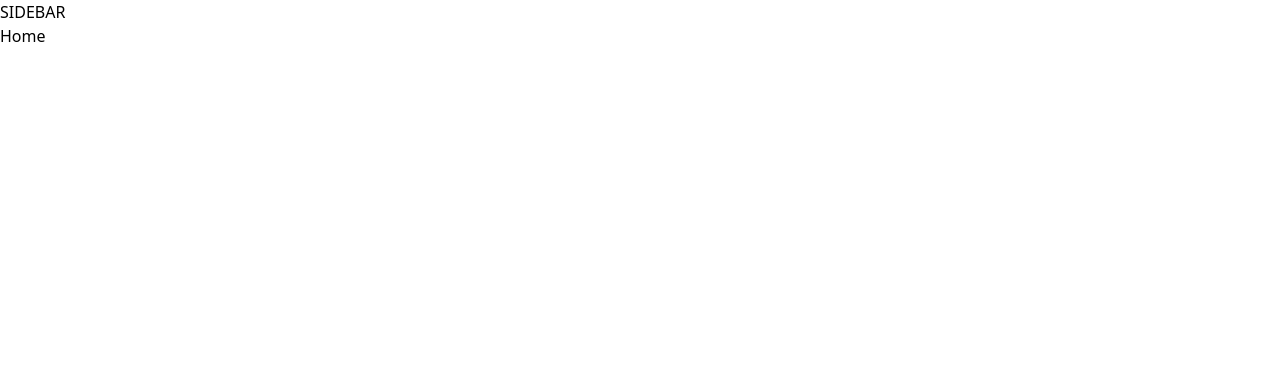
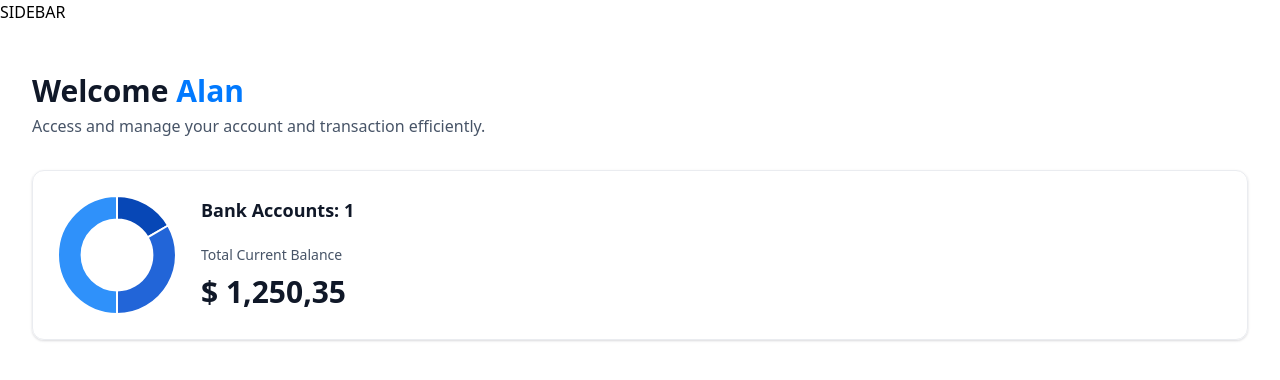
Before and after one commit to alanahmad558192/Albanking, a Next.js app: page / in a window 1280 px wide. Shown: the top 380 px of the page. Built offline with nearby package versions, Linux system fonts and the light colour scheme.

Commit message:
Home Page UI

```diff
--- a/app/(root)/page.tsx
+++ b/app/(root)/page.tsx
@@ -1,10 +1,30 @@
 /** @format */
 
+import HeaderBox from "@/components/HeaderBox";
+import TotalBalanceBox from "@/components/TotalBalanceBox";
 import React from "react";
 
 const Home = () => {
+  const loggedIn = { firstName: "Alan" };
   return (
-    <div>Home</div>
+    <section className="home">
+      <div className="home-content">
+        <header className="home-header">
+          <HeaderBox
+            type="greeting"
+            title="Welcome"
+            user={loggedIn?.firstName || "Guest"}
+            subtext="Access and manage your account and transaction efficiently."
+          />
+
+          <TotalBalanceBox
+          accounts={[]}
+          totalBanks={1}
+          totalCurrentBalance={1250.35}
+          />
+        </header>
+      </div>
+    </section>
   );
 };
 
--- /dev/null
+++ b/components/AnimatedCounter.tsx
@@ -0,0 +1,19 @@
+/** @format */
+
+"use client";
+
+import CountUp from "react-countup";
+
+const AnimatedCounter = ({ amount }: { amount: number }) => {
+  return (
+    <div className="w-full">
+      <CountUp
+      decimals={2}
+      decimal=","
+      prefix="$ "
+      end={amount} />
+    </div>
+  );
+};
+
+export default AnimatedCounter;
--- /dev/null
+++ b/components/DoughnutChart.tsx
@@ -0,0 +1,35 @@
+'use client';
+
+import { Chart as ChartJS, ArcElement, Tooltip, Legend } from 'chart.js';
+import { Doughnut } from 'react-chartjs-2';
+
+ChartJS.register(ArcElement, Tooltip, Legend);
+
+
+
+const DoughnutChart = ( {accounts}: DoughnutChartProps ) => {
+  const data = {
+    datasets: [
+      {
+        label: 'Banks',
+        data: [1250, 2500, 3750],
+        backgroundColor: ['#0747b6', '#2265d8', '#2f91fa']
+      }
+    ],
+    labels: ['Bank 1', 'Bank 2', 'Bank 3']
+  }
+  return (
+    <Doughnut
+    data={data}
+    options={{
+      cutout: '60%',
+      plugins: {
+        legend: {
+          display: false
+        }
+      }
+    }} />
+  )
+}
+
+export default DoughnutChart
--- /dev/null
+++ b/components/HeaderBox.tsx
@@ -0,0 +1,22 @@
+/** @format */
+
+const HeaderBox = ({
+  type = "title",
+  title,
+  subtext,
+  user,
+}: HeaderBoxProps) => {
+  return (
+    <div className="header-box">
+      <h1 className="header-box-title">
+        {title}
+        {type === "greeting" && (
+          <span className="text-bankGradient">&nbsp;{user}</span>
+        )}
+      </h1>
+      <p className="header-box-subtext">{subtext}</p>
+    </div>
+  );
+};
+
+export default HeaderBox;
--- /dev/null
+++ b/components/TotalBalanceBox.tsx
@@ -0,0 +1,36 @@
+'use client';
+import AnimatedCounter from "./AnimatedCounter";
+import DoughnutChart from "./DoughnutChart";
+
+const TotalBalanceBox = ({
+  accounts = [],
+  totalBanks,
+  totalCurrentBalance,
+}: TotlaBalanceBoxProps) => {
+  return (
+    <section className="total-balance">
+        <div className="total-balance-chart">
+            <DoughnutChart accounts={accounts} />
+        </div>
+
+        <div className="flex flex-col gap-6">
+            <h2 className="header-2">
+                Bank Accounts: {totalBanks}
+            </h2>
+            <div className="flex flex-col gap-2">
+                <p className="total-balance-label">
+                    Total Current Balance
+                </p>
+                <div className="total-balance-amount flex-center gap-2">
+                <AnimatedCounter amount=
+                {totalCurrentBalance} />
+
+                </div>
+            </div>
+        </div>
+
+    </section>
+  );
+};
+
+export default TotalBalanceBox;
--- a/package.json
+++ b/package.json
@@ -10,11 +10,15 @@
   },
   "dependencies": {
     "@radix-ui/react-slot": "^1.1.0",
+    "chart.js": "^4.4.3",
     "class-variance-authority": "^0.7.0",
     "clsx": "^2.1.1",
     "lucide-react": "^0.400.0",
     "next": "14.2.4",
+    "query-string": "^9.0.0",
     "react": "^18",
+    "react-chartjs-2": "^5.2.0",
+    "react-countup": "^6.5.3",
     "react-dom": "^18",
     "tailwind-merge": "^2.3.0",
     "tailwindcss-animate": "^1.0.7"
```
Also changed, not shown: 1 other file (tests, documents, lock files or other folders).
